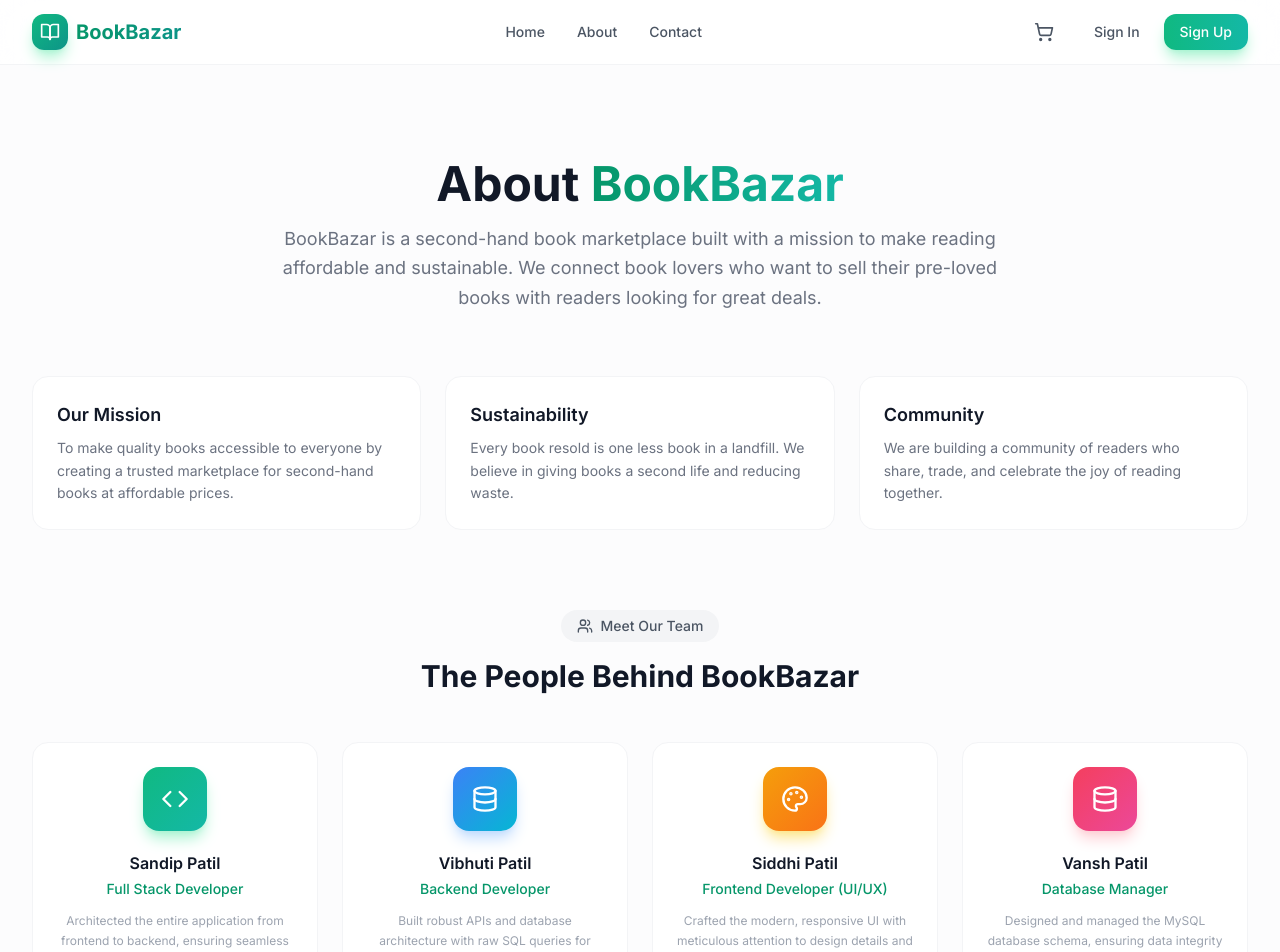
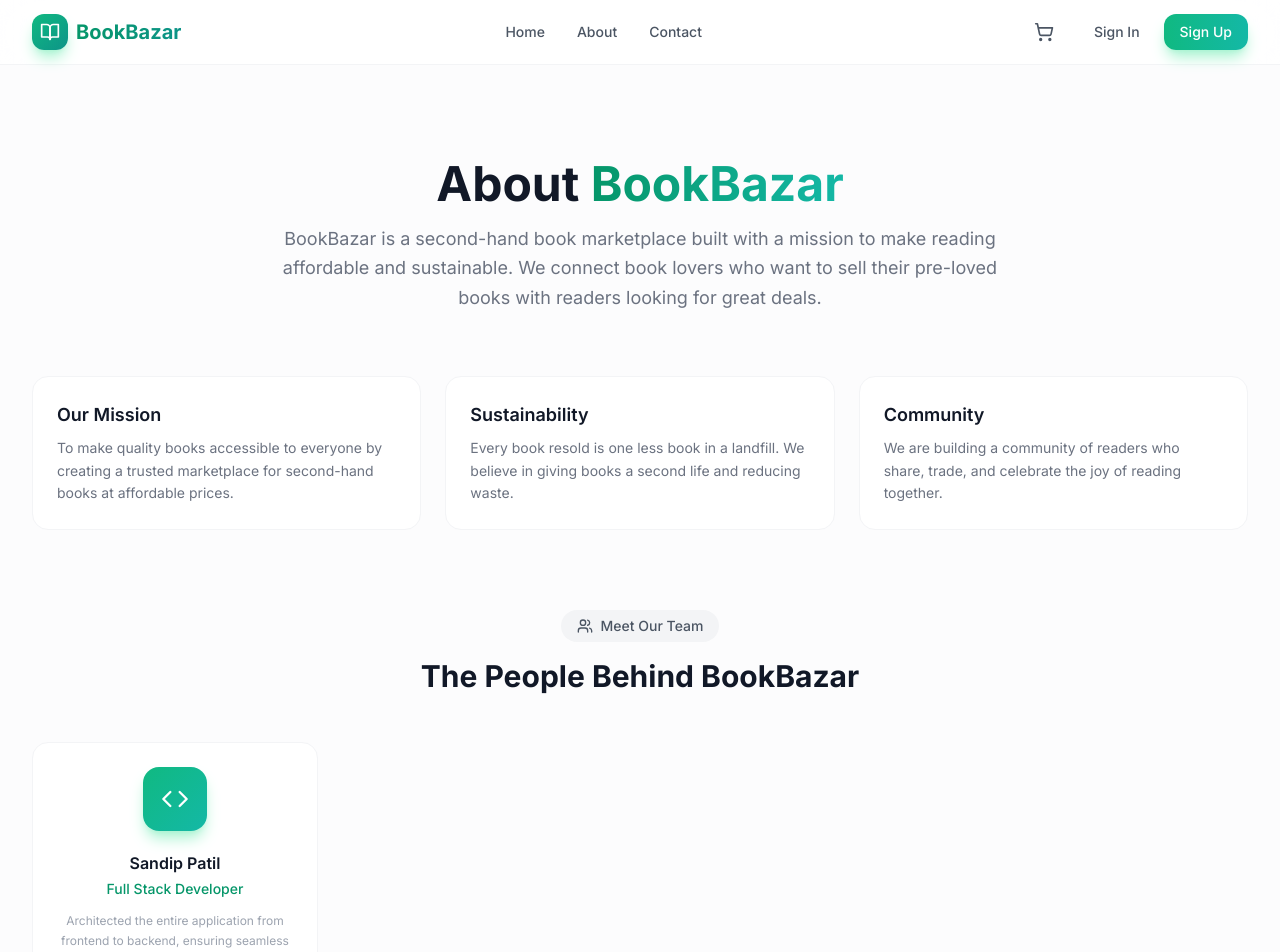
Before and after one commit to sandippatil04/BookBazar, a React (Vite) app: page /about in a window 1280 px wide. Shown: the top 952 px of the page. Built offline with nearby package versions, Linux system fonts and the light colour scheme; no server answers.

Commit message:
change about section

```diff
--- a/src/pages/AboutPage.jsx
+++ b/src/pages/AboutPage.jsx
@@ -8,30 +8,6 @@ const team = [
     color: 'from-emerald-500 to-teal-500',
     shadow: 'shadow-emerald-200',
     desc: 'Architected the entire application from frontend to backend, ensuring seamless integration across all layers.',
-  },
-  {
-    name: 'Vibhuti Patil',
-    role: 'Backend Developer',
-    icon: Database,
-    color: 'from-blue-500 to-cyan-500',
-    shadow: 'shadow-blue-200',
-    desc: 'Built robust APIs and database architecture with raw SQL queries for optimal performance and reliability.',
-  },
-  {
-    name: 'Siddhi Patil',
-    role: 'Frontend Developer (UI/UX)',
-    icon: Palette,
-    color: 'from-amber-500 to-orange-500',
-    shadow: 'shadow-amber-200',
-    desc: 'Crafted the modern, responsive UI with meticulous attention to design details and user experience.',
-  },
-  {
-    name: 'Vansh Patil',
-    role: 'Database Manager',
-    icon: Database,
-    color: 'from-rose-500 to-pink-500',
-    shadow: 'shadow-rose-200',
-    desc: 'Designed and managed the MySQL database schema, ensuring data integrity and efficient queries.',
   },
 ];
 
```
